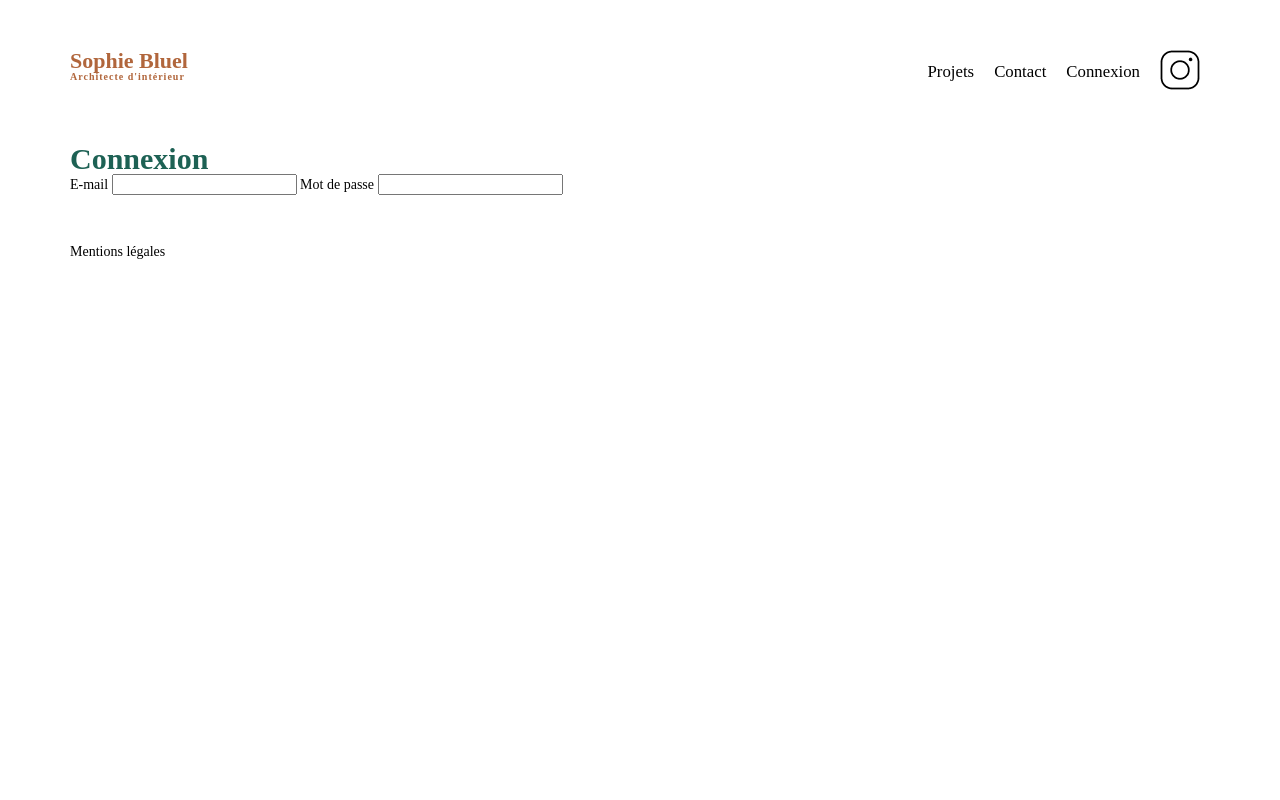
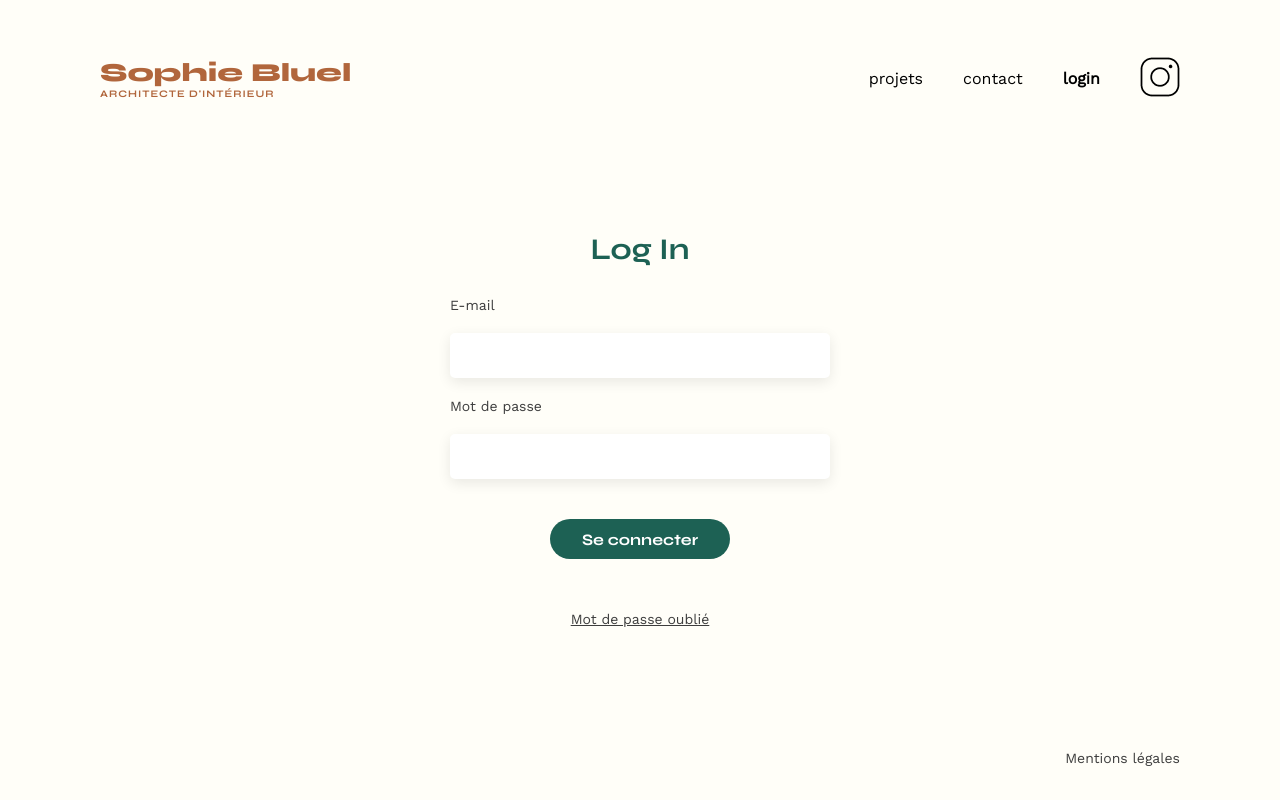
Before and after one commit to sgkkrtt/sophie_bluel, a plain HTML site: page FrontEnd/login.html in a window 1280 px wide. Drawn offline with nearby package versions, Linux system fonts and the light colour scheme.

Commit message:
Ajout css page login

```diff
--- /dev/null
+++ b/FrontEnd/assets/login.css
@@ -0,0 +1,129 @@
+body {
+  background-color: #FFFEF8;
+  font-family: 'Work Sans', sans-serif;
+  margin: 0;
+  height: 100vh;
+  overflow: hidden;
+  display: flex;
+  flex-direction: column;
+}
+
+header {
+  display: flex;
+  justify-content: space-between;
+  align-items: center;
+  padding: 40px 100px 0 100px;
+}
+
+header h1 {
+  font-family: 'Syne', sans-serif;
+  font-weight: 900;
+  font-size: 26px;
+  color: #B1663C;
+}
+
+header span {
+  display: block;
+  font-size: 10px;
+  font-weight: 700;
+  letter-spacing: 1px;
+  color: #B1663C;
+  text-transform: uppercase;
+}
+
+nav ul {
+  display: flex;
+  gap: 40px;
+  list-style: none;
+  margin: 0;
+  padding: 0;
+  align-items: center;
+}
+
+nav a {
+  font-family: 'Work Sans', sans-serif;
+  font-size: 16px;
+  color: #000;
+  text-decoration: none;
+}
+
+nav a.active {
+  font-weight: 700;
+}
+
+main {
+  flex: 1;
+  display: flex;
+  align-items: center;
+  justify-content: center;
+}
+
+.login-section {
+  display: flex;
+  flex-direction: column;
+  align-items: center;
+  text-align: center;
+}
+
+.login-section h2 {
+  color: #1D6154;
+  font-family: 'Syne', sans-serif;
+  font-weight: 700;
+  font-size: 30px;
+  margin-bottom: 30px;
+}
+
+#login-form {
+  display: flex;
+  flex-direction: column;
+  width: 380px;
+  gap: 20px;
+}
+
+#login-form label {
+  text-align: left;
+  font-size: 14px;
+  color: #3D3D3D;
+}
+
+#login-form input {
+  height: 45px;
+  border: none;
+  box-shadow: 0 4px 14px rgba(0, 0, 0, 0.09);
+  border-radius: 5px;
+  padding: 0 10px;
+  font-family: 'Work Sans', sans-serif;
+  font-size: 16px;
+}
+
+#login-form button {
+  align-self: center;
+  width: 180px;
+  height: 40px;
+  border: none;
+  border-radius: 25px;
+  background-color: #1D6154;
+  color: white;
+  font-family: 'Syne', sans-serif;
+  font-size: 16px;
+  cursor: pointer;
+  margin-top: 20px;
+}
+
+#login-form button:hover {
+  background-color: #0E2F28;
+}
+
+.login-section a {
+  text-decoration: underline;
+  color: #3D3D3D;
+  font-size: 14px;
+}
+
+footer p {
+  color: #3D3D3D;
+  display: flex;
+  justify-content: flex-end;
+  font-size: 14px;
+  padding: 20px 100px;
+}
--- a/FrontEnd/assets/style.css
+++ b/FrontEnd/assets/style.css
@@ -46,7 +46,12 @@ table {
 	border-collapse: collapse;
 	border-spacing: 0;
 }
+
 /** end reset css**/
+html {
+	scroll-behavior: smooth;
+}
+
 body {
 	max-width: 1140px;
 	margin:auto;
@@ -176,7 +181,12 @@ a {
 }
 #contact {
 	width: 50%;
-margin: auto;
+	margin: auto;
+	transition: ;
+	-webkit-transition: ;
+	-moz-transition: ;
+	-ms-transition: ;
+	-o-transition: ;
 }
 #contact > * {
 	text-align: center;
--- a/FrontEnd/login.html
+++ b/FrontEnd/login.html
@@ -3,8 +3,11 @@
 <head>
     <meta charset="UTF-8">
     <meta name="viewport" content="width=device-width, initial-scale=1.0">
+    <link rel="preconnect" href="https://fonts.googleapis.com">
+	<link rel="preconnect" href="https://fonts.gstatic.com" crossorigin>
+	<link href="https://fonts.googleapis.com/css2?family=Syne:wght@700;800&family=Work+Sans&display=swap" rel="stylesheet">
     <title>Connexion - Sophie Bluel</title>
-    <link rel="stylesheet" href="./assets/style.css">
+    <link rel="stylesheet" href="./assets/login.css">
 </head>
 
     <body>
@@ -12,26 +15,33 @@
             <h1>Sophie Bluel <span>Architecte d'intérieur</span></h1>
             <nav>
                 <ul>
-                    <li><a href="./index.html">Projets</a></li>
-                    <li><a href="#">Contact</a></li>
-                    <li><a href="./login.html">Connexion</a></li>
+                    <li><a href="./index.html">projets</a></li>
+                    <li><a href="#contact">contact</a></li>
+                    <li><a href="login.html" class="active">login</a></li>
                     <li><img src="./assets/icons/instagram.png" alt="Instagram"></li>
                 </ul>
             </nav>
         </header>
         <main>
             <section class="login-section">
-                <h2>Connexion</h2>
+                <h2>Log In</h2>
                 <form id="login-form" action="#" method="post">
                     <label for="email">E-mail</label>
                     <input type="email" id="email" name="email" required>
                     <label for="password">Mot de passe</label>
                     <input type="password" id="password" name="password" required>
+                    <button type="submit">Se connecter</button>
+                    <p class="login-error"></p>
                 </form>
+
+                <a href="#">Mot de passe oublié</a>
               </section>
             </main>
+
             <footer>
               <p>Mentions légales</p>
             </footer>
+
+            <script src="login.js"></script>
     </body>
 </html>
--- a/FrontEnd/script.js
+++ b/FrontEnd/script.js
@@ -66,6 +66,10 @@ function setActive(btn) {
   btn.classList.add('active');
 }
 
+/*function loginButton(btn) {
+
+}*/
+
 async function init() {
   const works = await fetchWorks();
   const categories = await fetchCategories();
```
Lines whose indentation alone changed are shown as unchanged.
